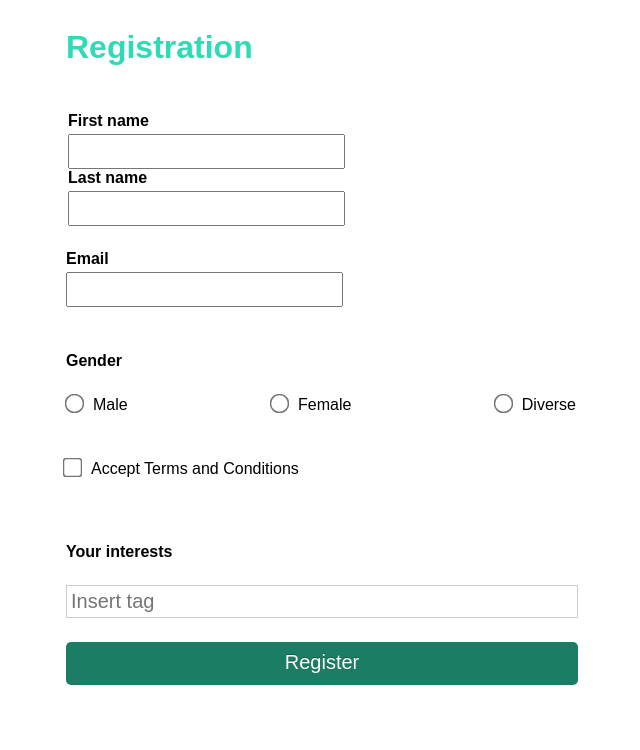
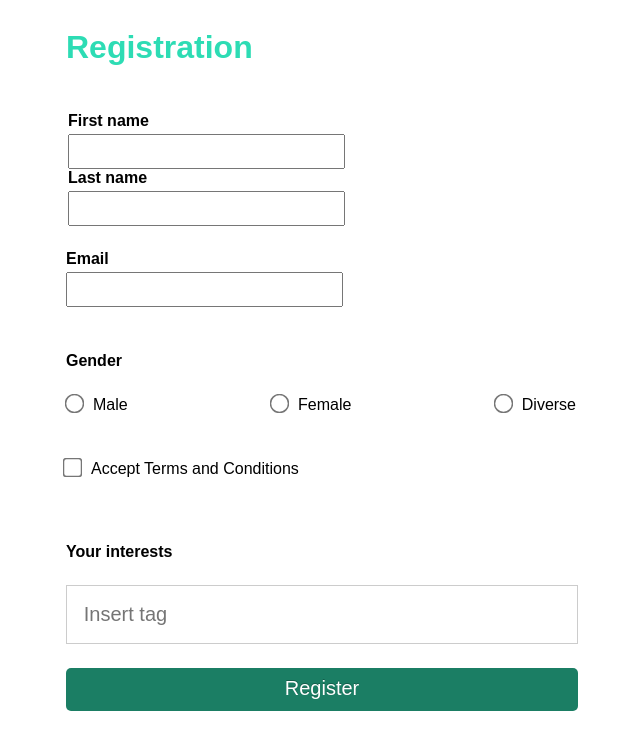
Before and after one commit to miriamhaenle/react-forms-demo, a React (Create React App) app: page / in a window 1280 px wide. Shown: the top 750 px of the page, without its empty margins (318-958 px from the left). Built offline with nearby package versions, Linux system fonts and the light colour scheme.

Commit message:
Add tags component

```diff
--- a/src/Tags.js
+++ b/src/Tags.js
@@ -1,7 +1,13 @@
 import { useState } from 'react'
 import styled from 'styled-components/macro'
 
-export default function Tags({ tags, onUpdateTags, headline, onDeleteTag }) {
+export default function Tags({
+  tags,
+  onUpdateTags,
+  headline,
+  onDeleteTag,
+  deleteLastTag,
+}) {
   const [inputValue, setInputValue] = useState('')
 
   function handleChange(event) {
@@ -13,6 +19,11 @@ export default function Tags({ tags, onUpdateTags, headline, onDeleteTag }) {
       event.preventDefault()
       onUpdateTags(inputValue.toUpperCase())
       setInputValue('')
+    }
+
+    if (event.key === 'Backspace') {
+      console.log('x')
+      deleteLastTag(tags)
     }
   }
 
@@ -51,15 +62,16 @@ const Tag = styled.div`
   border: 1px solid #ccc;
   display: flex;
   flex-wrap: wrap;
-
-  label {
-    font-weight: bold;
-  }
+  padding: 0.8rem;
 
   input {
     border: none;
     font-size: 0.9rem;
-    width: 20%;
+    width: 30%;
+  }
+
+  label {
+    font-weight: bold;
   }
 
   span {
```
